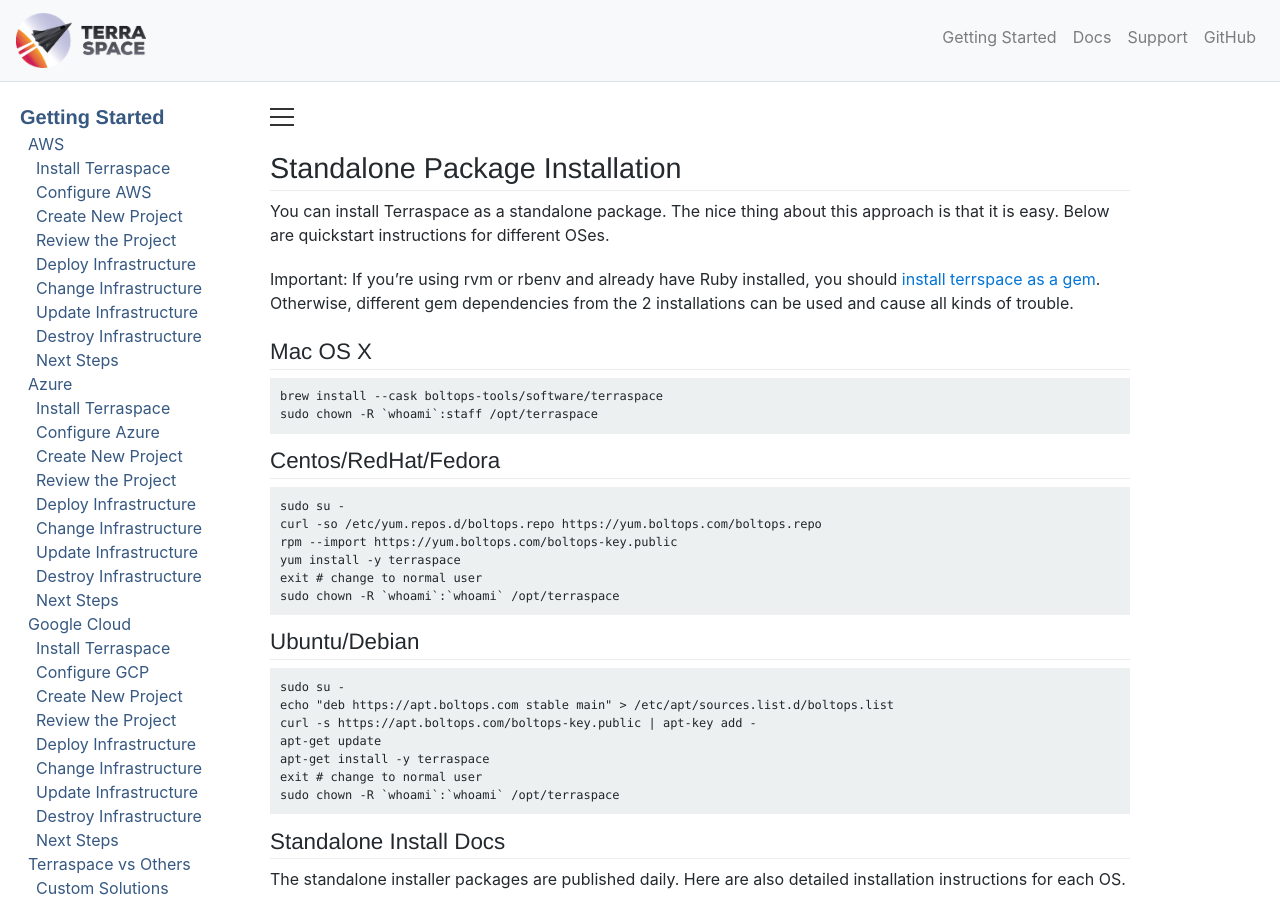
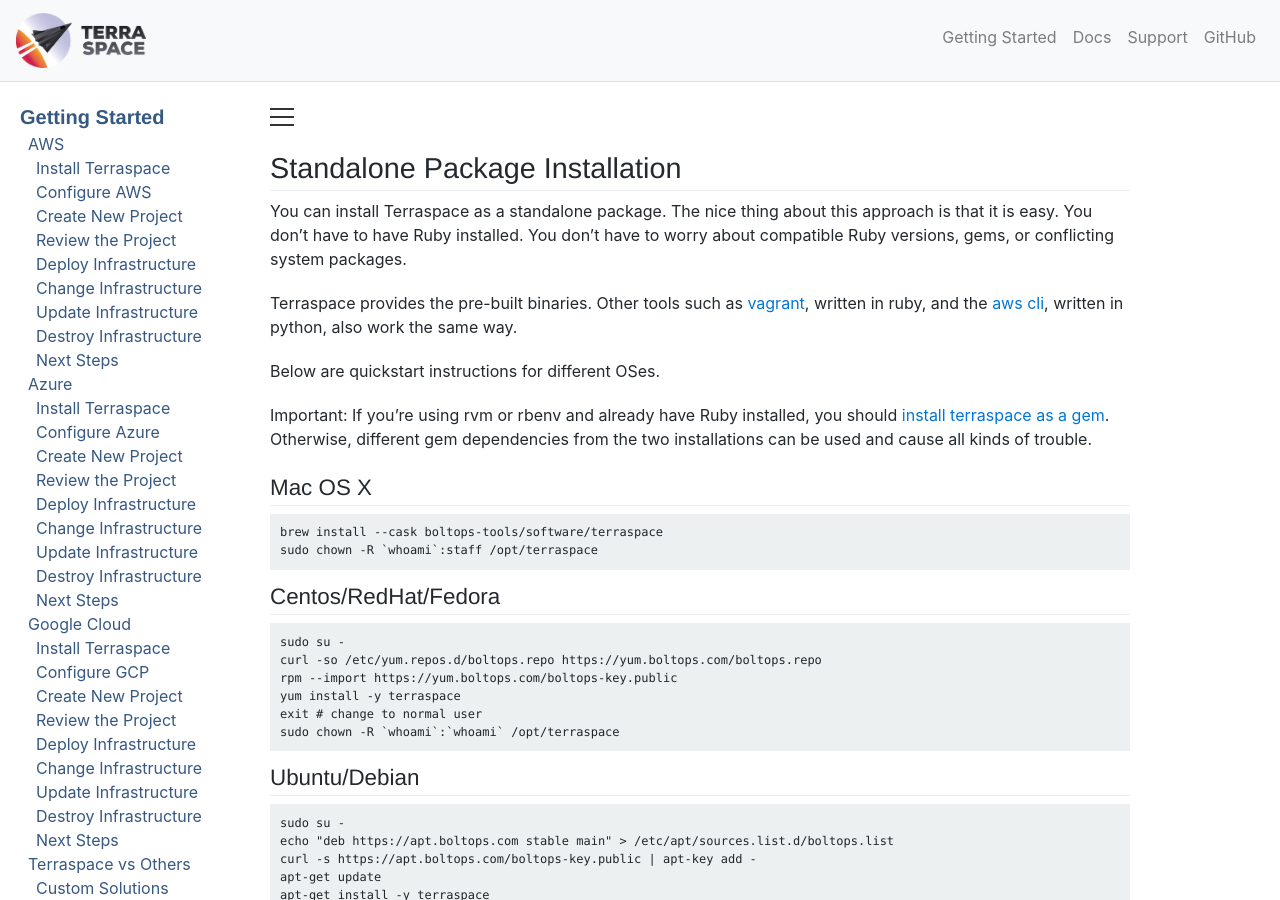
Before and after one commit to boltops-tools/terraspace-docs, a Jekyll site: the page built from _docs/install/standalone.md, in a window 1280 px wide and 900 px high. Built offline with Jekyll 4.4.1, drawn with Linux system fonts in a browser that asks for light colours; a script that is not in the unit is left out.

Commit message:
update docs

```diff
--- a/_docs/install/standalone.md
+++ b/_docs/install/standalone.md
@@ -2,9 +2,13 @@
 title: Standalone Package Installation
 ---
 
-You can install Terraspace as a standalone package.  The nice thing about this approach is that it is easy. Below are quickstart instructions for different OSes.
+You can install Terraspace as a standalone package.  The nice thing about this approach is that it is easy. You don't have to have Ruby installed. You don’t have to worry about compatible Ruby versions, gems, or conflicting system packages.
 
-Important: If you're using rvm or rbenv and already have Ruby installed, you should [install terrspace as a gem]({% link _docs/install/gem.md %}). Otherwise, different gem dependencies from the 2 installations can be used and cause all kinds of trouble.
+Terraspace provides the pre-built binaries. Other tools such as [vagrant](https://www.vagrantup.com/), written in ruby, and the [aws cli](https://aws.amazon.com/cli/), written in python, also work the same way.
+
+Below are quickstart instructions for different OSes.
+
+Important: If you're using rvm or rbenv and already have Ruby installed, you should [install terraspace as a gem]({% link _docs/install/gem.md %}). Otherwise, different gem dependencies from the two installations can be used and cause all kinds of trouble.
 
 ## Mac OS X
 
```
Also changed, not shown: _docs/config/backend.md (+1 -1 lines), _docs/config/locals.md (+1 -1 lines), _docs/config/provider.md (+1 -1 lines), _docs/config/terraform.md (+1 -1 lines), _docs/config/tfvars.md (+1 -1 lines).
